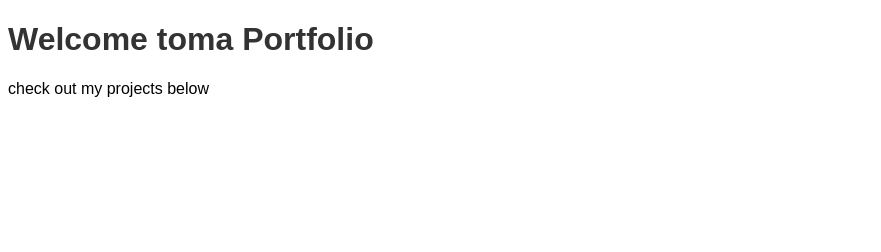
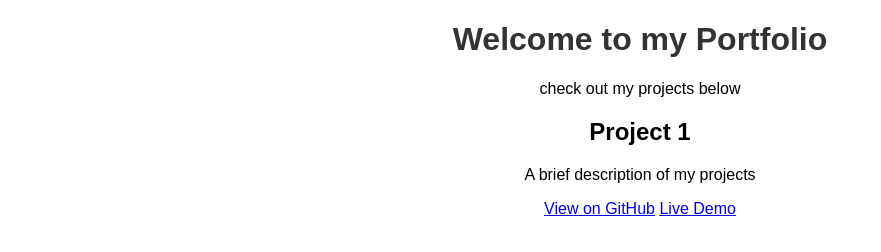
Before and after one commit to Siranush82/Siraush82.github.io, a plain HTML site: page index.html in a window 1280 px wide. Shown: the whole page, without its empty margins (0-881 px from the left). Drawn offline with Linux system fonts and the light colour scheme.

Commit message:
Add links

```diff
--- a/index.html
+++ b/index.html
@@ -7,11 +7,13 @@
     <link rel="stylesheet" href="style.css">
 </head>
 <body>
-   <h1>Welcome toma Portfolio</h1>
+   <h1>Welcome to my Portfolio</h1>
    <p>check out my projects below</p>
    <div id="projects">
-
-
+    <h2>Project 1</h2>
+    <p>A brief description of my projects</p>
+    <a href="https://github.com/Siranush82/moving-square" target="_blank">View on GitHub</a>
+   <a href="https://siranush82.github.io/moving-square/" target="_blank">Live Demo</a>
    </div>
 </body>
 </html>
--- a/style.css
+++ b/style.css
@@ -1,5 +1,6 @@
 body {
     font-family:Arial, Helvetica, sans-serif;
+    text-align: center;
 }
 h1  {
     color: #333;
```
